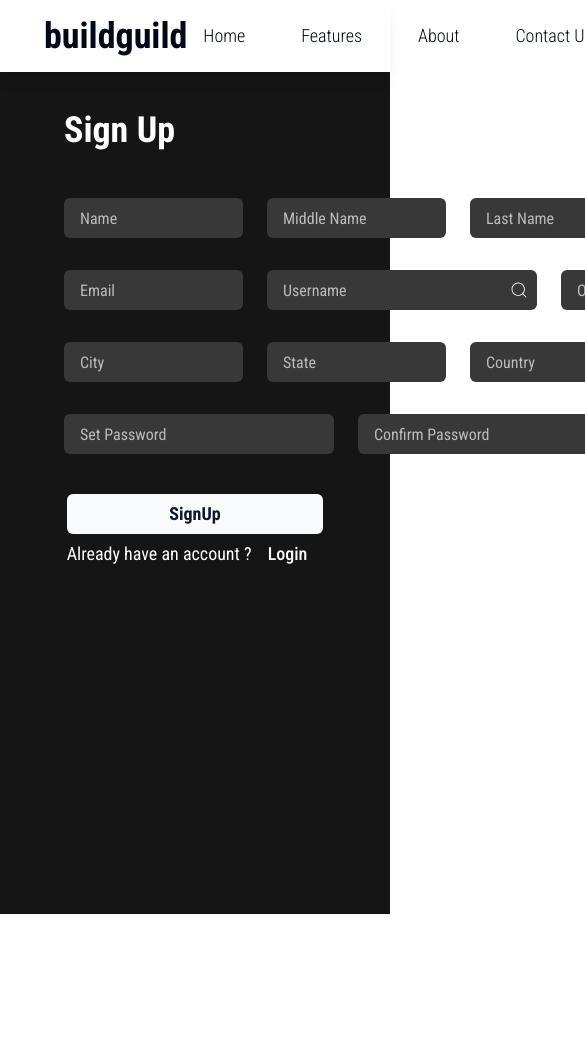
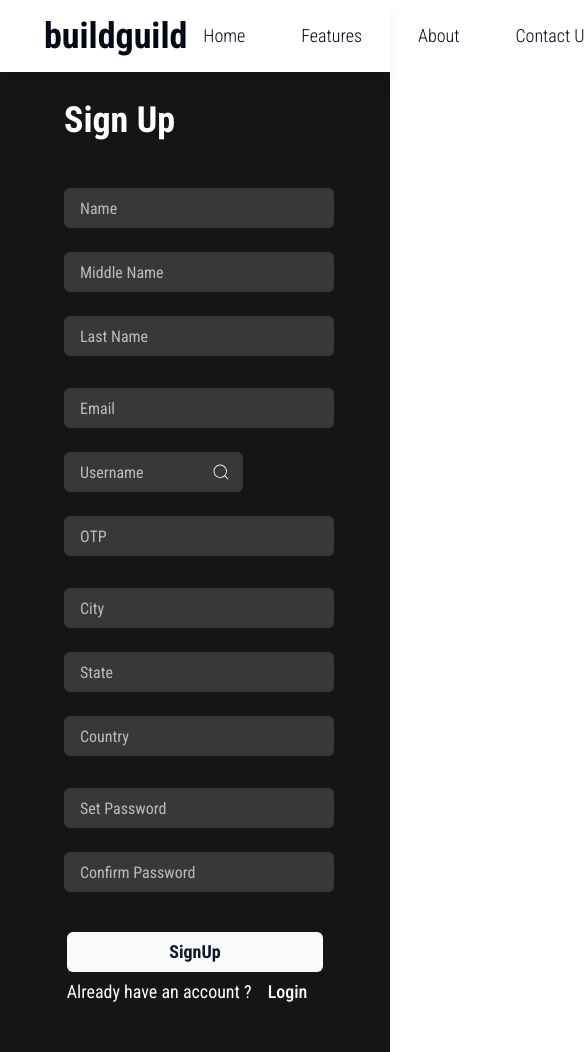
Before and after one commit to RiteshBorse/buildguild, a React (Vite) app in the folder frontend/: page /signup in a window 390 px wide. Shown: the top 1052 px of the page, 585 px wide, since content can reach past the window. Before the commit the page ends 914 px from the top, so only its background shows below. Built offline with nearby package versions, Linux system fonts and the light colour scheme.

Commit message:
Login Drawer Added

```diff
--- a/frontend/package.json
+++ b/frontend/package.json
@@ -10,6 +10,7 @@
     "preview": "vite preview"
   },
   "dependencies": {
+    "@radix-ui/react-dialog": "^1.1.1",
     "@radix-ui/react-slot": "^1.1.0",
     "class-variance-authority": "^0.7.0",
     "clsx": "^2.1.1",
@@ -22,7 +23,8 @@
     "react-router-dom": "^6.26.1",
     "sonner": "^1.5.0",
     "tailwind-merge": "^2.5.2",
-    "tailwindcss-animate": "^1.0.7"
+    "tailwindcss-animate": "^1.0.7",
+    "vaul": "^0.9.1"
   },
   "devDependencies": {
     "@eslint/js": "^9.8.0",
--- /dev/null
+++ b/frontend/src/components/ui/drawer.jsx
@@ -0,0 +1,90 @@
+import * as React from "react"
+import { Drawer as DrawerPrimitive } from "vaul"
+
+import { cn } from "@/lib/utils"
+
+const Drawer = ({
+  shouldScaleBackground = true,
+  ...props
+}) => (
+  <DrawerPrimitive.Root shouldScaleBackground={shouldScaleBackground} {...props} />
+)
+Drawer.displayName = "Drawer"
+
+const DrawerTrigger = DrawerPrimitive.Trigger
+
+const DrawerPortal = DrawerPrimitive.Portal
+
+const DrawerClose = DrawerPrimitive.Close
+
+const DrawerOverlay = React.forwardRef(({ className, ...props }, ref) => (
+  <DrawerPrimitive.Overlay
+    ref={ref}
+    className={cn("fixed inset-0 z-50 bg-black/80", className)}
+    {...props} />
+))
+DrawerOverlay.displayName = DrawerPrimitive.Overlay.displayName
+
+const DrawerContent = React.forwardRef(({ className, children, ...props }, ref) => (
+  <DrawerPortal>
+    <DrawerOverlay />
+    <DrawerPrimitive.Content
+      ref={ref}
+      className={cn(
+        "fixed inset-x-0 bottom-0 z-50 mt-24 flex h-auto flex-col rounded-t-[10px] border bg-background",
+        className
+      )}
+      {...props}>
+      <div className="mx-auto mt-4 h-2 w-[100px] rounded-full bg-muted" />
+      {children}
+    </DrawerPrimitive.Content>
+  </DrawerPortal>
+))
+DrawerContent.displayName = "DrawerContent"
+
+const DrawerHeader = ({
+  className,
+  ...props
+}) => (
+  <div
+    className={cn("grid gap-1.5 p-4 text-center sm:text-left", className)}
+    {...props} />
+)
+DrawerHeader.displayName = "DrawerHeader"
+
+const DrawerFooter = ({
+  className,
+  ...props
+}) => (
+  <div className={cn("mt-auto flex flex-col gap-2 p-4", className)} {...props} />
+)
+DrawerFooter.displayName = "DrawerFooter"
+
+const DrawerTitle = React.forwardRef(({ className, ...props }, ref) => (
+  <DrawerPrimitive.Title
+    ref={ref}
+    className={cn("text-lg font-semibold leading-none tracking-tight", className)}
+    {...props} />
+))
+DrawerTitle.displayName = DrawerPrimitive.Title.displayName
+
+const DrawerDescription = React.forwardRef(({ className, ...props }, ref) => (
+  <DrawerPrimitive.Description
+    ref={ref}
+    className={cn("text-sm text-muted-foreground", className)}
+    {...props} />
+))
+DrawerDescription.displayName = DrawerPrimitive.Description.displayName
+
+export {
+  Drawer,
+  DrawerPortal,
+  DrawerOverlay,
+  DrawerTrigger,
+  DrawerClose,
+  DrawerContent,
+  DrawerHeader,
+  DrawerFooter,
+  DrawerTitle,
+  DrawerDescription,
+}
--- a/frontend/src/pages/Signup.jsx
+++ b/frontend/src/pages/Signup.jsx
@@ -2,33 +2,44 @@ import React from "react";
 import { Input } from "@/components/ui/input";
 import { CiSearch } from "react-icons/ci";
 import { Button } from "@/components/ui/button";
+import {
+  Drawer,
+  DrawerClose,
+  DrawerContent,
+  DrawerDescription,
+  DrawerFooter,
+  DrawerHeader,
+  DrawerTitle,
+  DrawerTrigger,
+} from "@/components/ui/drawer";
+
 import { toast } from "sonner";
 
 const Signup = () => {
   return (
     <>
-      <div className="h-screen px-16 py-10 w-full mt-[70px] bg-[#151515] text-white flex flex-col gap-10">
+      <div className="h-fit px-16 py-10 w-full pt-[100px] bg-[#151515] text-white flex flex-col gap-10">
         <h1 className="text-4xl font-bold ">Sign Up</h1>
         <div className="flex justify-around self-start gap-8 w-2/3 mt-2 flex-col">
-          <div className="flex gap-6">
+          <div className="flex flex-col sm:flex-row gap-6">
             <Input placeholder="Name" />
             <Input placeholder="Middle Name" />
             <Input placeholder="Last Name" />
           </div>
-          <div className="flex gap-6">
+          <div className="flex flex-col sm:flex-row  gap-6">
             <Input type="email" placeholder="Email" />
             <div className="flex items-center relative">
-              <Input placeholder="Username" />
+              <Input placeholder="Username"/>
               <CiSearch className="text-white h-full rounded-md w-9 p-2 absolute self-center right-0 hover:bg-[#2c2c2c]" />
             </div>
             <Input placeholder="OTP" />
           </div>
-          <div className="flex gap-6">
+          <div className="flex flex-col sm:flex-row  gap-6">
             <Input placeholder="City" />
             <Input placeholder="State" />
             <Input placeholder="Country" />
           </div>
-          <div className="flex gap-6 self-start">
+          <div className="flex flex-col sm:flex-row  gap-6 self-start">
             <Input type="password" placeholder="Set Password"></Input>
             <Input type="password" placeholder="Confirm Password"></Input>
           </div>
@@ -42,9 +53,26 @@ const Signup = () => {
           </Button>
           <p className="text-lg">
             Already have an account ?
-            <Button className="dark text-lg" variant="link">
-              Login
-            </Button>
+            <Drawer>
+              <DrawerTrigger>
+                <Button className="dark text-lg" variant="link">
+                  Login
+                </Button>
+              </DrawerTrigger>
+              <DrawerContent className='flex items-center'>
+
+                  <h1 className="text-3xl font-bold">Login</h1>
+                  <input className="outline-none border-[1px] border-black px-2 h-10 w-[70%] sm:w-[25%] m-4 rounded-md " type='text' placeholder="Enter Username"></input>
+                  <input className=" outline-none border-[1px] border-black px-2 h-10 w-[70%] sm:w-[25%] m-4 rounded-md" type='password' placeholder="Enter Password"></input>
+
+                <DrawerFooter className="flex flex-row sm:flex-col py-5">
+                  <Button>Login</Button>
+                  <DrawerClose>
+                    <Button variant="outline">Cancel</Button>
+                  </DrawerClose>
+                </DrawerFooter>
+              </DrawerContent>
+            </Drawer>
           </p>
         </div>
       </div>
--- a/frontend/src/pages/landing.jsx
+++ b/frontend/src/pages/landing.jsx
@@ -23,11 +23,10 @@ const Intro = () => {
         </div>
         <div className="mt-6 flex gap-4">
           <Link to="/signup">
-            {" "}
             <Button>Get Started</Button>
           </Link>
           <Link to="/explore">
-            <Button variant="outline">Explore</Button>{" "}
+            <Button variant="outline">Explore</Button>
           </Link>
         </div>
       </div>
```
Also changed, not shown: 1 other file (tests, documents, lock files or other folders).
